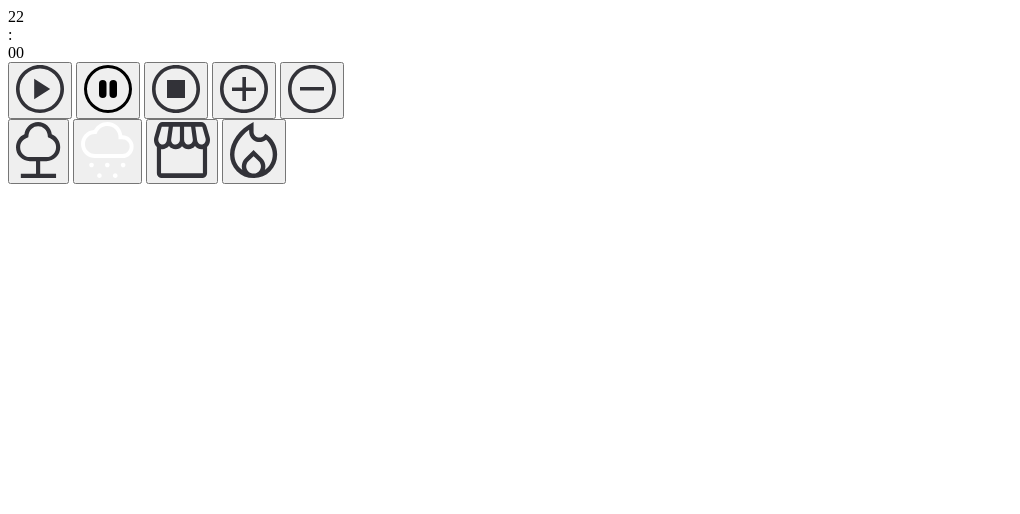
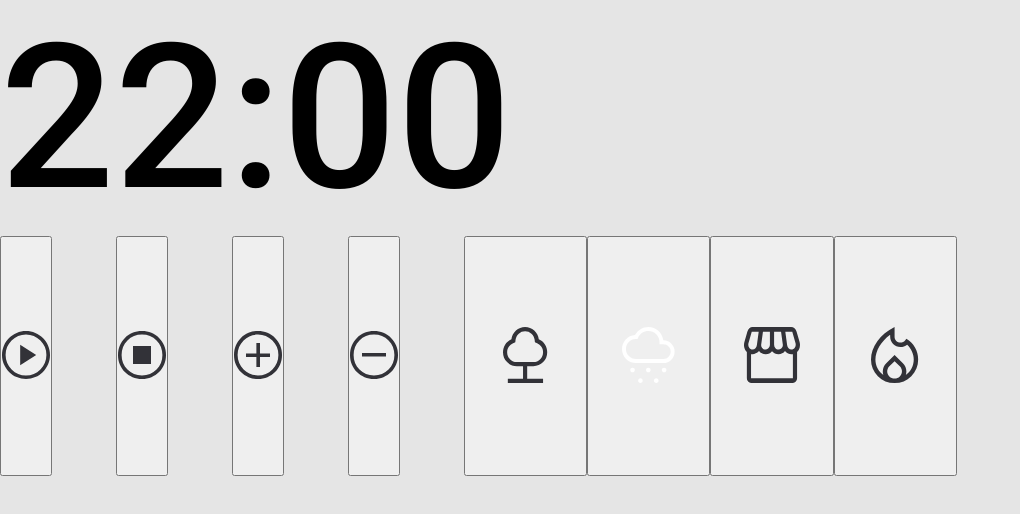
Before and after one commit to DaniloSB91/FocusTimer2.0-Explorer-D01-L05, a plain HTML site: page index.html in a window 1280 px wide. Shown: the whole page, without its empty margins (0-1020 px from the left). Drawn offline with Linux system fonts and the light colour scheme.

Commit message:
iniciando no CSS

```diff
--- a/index.html
+++ b/index.html
@@ -22,37 +22,45 @@
         <div class="controls">
             <button class="play">
                 <svg width="48" height="48" viewBox="0 0 48 48" fill="none" xmlns="http://www.w3.org/2000/svg">
-                    <path d="M18.18 34.2L34.2 24L18.18 13.8V34.2ZM24 48C20.72 48 17.62 47.37 14.7 46.11C11.78 44.85 9.23 43.13 7.05 40.95C4.87 38.77 3.15 36.22 1.89 33.3C0.63 30.38 0 27.28 0 24C0 20.72 0.63 17.62 1.89 14.7C3.15 11.78 4.87 9.23 7.05 7.05C9.23 4.87 11.78 3.15 14.7 1.89C17.62 0.63 20.72 0 24 0C27.28 0 30.38 0.63 33.3 1.89C36.22 3.15 38.77 4.87 40.95 7.05C43.13 9.23 44.85 11.78 46.11 14.7C47.37 17.62 48 20.72 48 24C48 27.28 47.37 30.38 46.11 33.3C44.85 36.22 43.13 38.77 40.95 40.95C38.77 43.13 36.22 44.85 33.3 46.11C30.38 47.37 27.28 48 24 48ZM24 44.4C29.6 44.4 34.4 42.4 38.4 38.4C42.4 34.4 44.4 29.6 44.4 24C44.4 18.4 42.4 13.6 38.4 9.6C34.4 5.6 29.6 3.6 24 3.6C18.4 3.6 13.6 5.6 9.6 9.6C5.6 13.6 3.6 18.4 3.6 24C3.6 29.6 5.6 34.4 9.6 38.4C13.6 42.4 18.4 44.4 24 44.4Z" fill="#323238"/>
-                    </svg>
+                    <path
+                        d="M18.18 34.2L34.2 24L18.18 13.8V34.2ZM24 48C20.72 48 17.62 47.37 14.7 46.11C11.78 44.85 9.23 43.13 7.05 40.95C4.87 38.77 3.15 36.22 1.89 33.3C0.63 30.38 0 27.28 0 24C0 20.72 0.63 17.62 1.89 14.7C3.15 11.78 4.87 9.23 7.05 7.05C9.23 4.87 11.78 3.15 14.7 1.89C17.62 0.63 20.72 0 24 0C27.28 0 30.38 0.63 33.3 1.89C36.22 3.15 38.77 4.87 40.95 7.05C43.13 9.23 44.85 11.78 46.11 14.7C47.37 17.62 48 20.72 48 24C48 27.28 47.37 30.38 46.11 33.3C44.85 36.22 43.13 38.77 40.95 40.95C38.77 43.13 36.22 44.85 33.3 46.11C30.38 47.37 27.28 48 24 48ZM24 44.4C29.6 44.4 34.4 42.4 38.4 38.4C42.4 34.4 44.4 29.6 44.4 24C44.4 18.4 42.4 13.6 38.4 9.6C34.4 5.6 29.6 3.6 24 3.6C18.4 3.6 13.6 5.6 9.6 9.6C5.6 13.6 3.6 18.4 3.6 24C3.6 29.6 5.6 34.4 9.6 38.4C13.6 42.4 18.4 44.4 24 44.4Z"
+                        fill="#323238" />
+                </svg>
 
 
 
             </button>
             <button class="pause hide">
-                <svg xmlns="http://www.w3.org/2000/svg" width="48" height="48" fill="currentColor"
-                    class="bi bi-pause-circle" viewBox="0 0 16 16">
-                    <path d="M8 15A7 7 0 1 1 8 1a7 7 0 0 1 0 14zm0 1A8 8 0 1 0 8 0a8 8 0 0 0 0 16z" />
+                <svg width="48" height="48" viewBox="0 0 48 48" fill="none" xmlns="http://www.w3.org/2000/svg">
                     <path
-                        d="M5 6.25a1.25 1.25 0 1 1 2.5 0v3.5a1.25 1.25 0 1 1-2.5 0v-3.5zm3.5 0a1.25 1.25 0 1 1 2.5 0v3.5a1.25 1.25 0 1 1-2.5 0v-3.5z" />
+                        d="M16.8 33.6H21.6V14.4H16.8V33.6ZM24 0C10.752 0 0 10.752 0 24C0 37.248 10.752 48 24 48C37.248 48 48 37.248 48 24C48 10.752 37.248 0 24 0ZM24 43.2C13.416 43.2 4.8 34.584 4.8 24C4.8 13.416 13.416 4.8 24 4.8C34.584 4.8 44 13.416 44 24C44 34.584 34.584 43.2 24 43.2ZM26.4 33.6H31.2V14.4H26.4V33.6Z"
+                        fill="#323238" />
                 </svg>
+
             </button>
             <button class="stop">
                 <svg width="48" height="48" viewBox="0 0 48 48" fill="none" xmlns="http://www.w3.org/2000/svg">
-                    <path d="M24 48C20.6 48 17.44 47.39 14.52 46.17C11.6 44.95 9.06 43.26 6.9 41.1C4.74 38.94 3.05 36.4 1.83 33.48C0.61 30.56 0 27.4 0 24C0 20.64 0.61 17.5 1.83 14.58C3.05 11.66 4.74 9.12 6.9 6.96C9.06 4.8 11.6 3.1 14.52 1.86C17.44 0.62 20.6 0 24 0C27.36 0 30.5 0.62 33.42 1.86C36.34 3.1 38.88 4.8 41.04 6.96C43.2 9.12 44.9 11.66 46.14 14.58C47.38 17.5 48 20.64 48 24C48 27.4 47.38 30.56 46.14 33.48C44.9 36.4 43.2 38.94 41.04 41.1C38.88 43.26 36.34 44.95 33.42 46.17C30.5 47.39 27.36 48 24 48ZM24 44.4C29.8 44.4 34.65 42.45 38.55 38.55C42.45 34.65 44.4 29.8 44.4 24C44.4 18.2 42.45 13.35 38.55 9.45C34.65 5.55 29.8 3.6 24 3.6C18.2 3.6 13.35 5.55 9.45 9.45C5.55 13.35 3.6 18.2 3.6 24C3.6 29.8 5.55 34.65 9.45 38.55C13.35 42.45 18.2 44.4 24 44.4ZM15 33H33V15H15V33Z" fill="#323238"/>
-                    </svg>
+                    <path
+                        d="M24 48C20.6 48 17.44 47.39 14.52 46.17C11.6 44.95 9.06 43.26 6.9 41.1C4.74 38.94 3.05 36.4 1.83 33.48C0.61 30.56 0 27.4 0 24C0 20.64 0.61 17.5 1.83 14.58C3.05 11.66 4.74 9.12 6.9 6.96C9.06 4.8 11.6 3.1 14.52 1.86C17.44 0.62 20.6 0 24 0C27.36 0 30.5 0.62 33.42 1.86C36.34 3.1 38.88 4.8 41.04 6.96C43.2 9.12 44.9 11.66 46.14 14.58C47.38 17.5 48 20.64 48 24C48 27.4 47.38 30.56 46.14 33.48C44.9 36.4 43.2 38.94 41.04 41.1C38.88 43.26 36.34 44.95 33.42 46.17C30.5 47.39 27.36 48 24 48ZM24 44.4C29.8 44.4 34.65 42.45 38.55 38.55C42.45 34.65 44.4 29.8 44.4 24C44.4 18.2 42.45 13.35 38.55 9.45C34.65 5.55 29.8 3.6 24 3.6C18.2 3.6 13.35 5.55 9.45 9.45C5.55 13.35 3.6 18.2 3.6 24C3.6 29.8 5.55 34.65 9.45 38.55C13.35 42.45 18.2 44.4 24 44.4ZM15 33H33V15H15V33Z"
+                        fill="#323238" />
+                </svg>
 
 
             </button>
             <button class="addTimer">
                 <svg width="48" height="48" viewBox="0 0 48 48" fill="none" xmlns="http://www.w3.org/2000/svg">
-                    <path d="M22.38 36H25.98V26.04H36V22.44H25.98V12H22.38V22.44H12V26.04H22.38V36ZM24 48C20.6 48 17.44 47.39 14.52 46.17C11.6 44.95 9.06 43.26 6.9 41.1C4.74 38.94 3.05 36.4 1.83 33.48C0.61 30.56 0 27.4 0 24C0 20.64 0.61 17.5 1.83 14.58C3.05 11.66 4.74 9.12 6.9 6.96C9.06 4.8 11.6 3.1 14.52 1.86C17.44 0.62 20.6 0 24 0C27.36 0 30.5 0.62 33.42 1.86C36.34 3.1 38.88 4.8 41.04 6.96C43.2 9.12 44.9 11.66 46.14 14.58C47.38 17.5 48 20.64 48 24C48 27.4 47.38 30.56 46.14 33.48C44.9 36.4 43.2 38.94 41.04 41.1C38.88 43.26 36.34 44.95 33.42 46.17C30.5 47.39 27.36 48 24 48ZM24 44.4C29.6 44.4 34.4 42.4 38.4 38.4C42.4 34.4 44.4 29.6 44.4 24C44.4 18.4 42.4 13.6 38.4 9.6C34.4 5.6 29.6 3.6 24 3.6C18.4 3.6 13.6 5.6 9.6 9.6C5.6 13.6 3.6 18.4 3.6 24C3.6 29.6 5.6 34.4 9.6 38.4C13.6 42.4 18.4 44.4 24 44.4Z" fill="#323238"/>
-                    </svg>
+                    <path
+                        d="M22.38 36H25.98V26.04H36V22.44H25.98V12H22.38V22.44H12V26.04H22.38V36ZM24 48C20.6 48 17.44 47.39 14.52 46.17C11.6 44.95 9.06 43.26 6.9 41.1C4.74 38.94 3.05 36.4 1.83 33.48C0.61 30.56 0 27.4 0 24C0 20.64 0.61 17.5 1.83 14.58C3.05 11.66 4.74 9.12 6.9 6.96C9.06 4.8 11.6 3.1 14.52 1.86C17.44 0.62 20.6 0 24 0C27.36 0 30.5 0.62 33.42 1.86C36.34 3.1 38.88 4.8 41.04 6.96C43.2 9.12 44.9 11.66 46.14 14.58C47.38 17.5 48 20.64 48 24C48 27.4 47.38 30.56 46.14 33.48C44.9 36.4 43.2 38.94 41.04 41.1C38.88 43.26 36.34 44.95 33.42 46.17C30.5 47.39 27.36 48 24 48ZM24 44.4C29.6 44.4 34.4 42.4 38.4 38.4C42.4 34.4 44.4 29.6 44.4 24C44.4 18.4 42.4 13.6 38.4 9.6C34.4 5.6 29.6 3.6 24 3.6C18.4 3.6 13.6 5.6 9.6 9.6C5.6 13.6 3.6 18.4 3.6 24C3.6 29.6 5.6 34.4 9.6 38.4C13.6 42.4 18.4 44.4 24 44.4Z"
+                        fill="#323238" />
+                </svg>
 
             </button>
             <button class="removeTime">
                 <svg width="48" height="48" viewBox="0 0 48 48" fill="none" xmlns="http://www.w3.org/2000/svg">
-                    <path d="M12 25.62H36V22.02H12V25.62ZM24 48C20.6 48 17.44 47.39 14.52 46.17C11.6 44.95 9.06 43.26 6.9 41.1C4.74 38.94 3.05 36.4 1.83 33.48C0.61 30.56 0 27.4 0 24C0 20.64 0.61 17.5 1.83 14.58C3.05 11.66 4.74 9.12 6.9 6.96C9.06 4.8 11.6 3.1 14.52 1.86C17.44 0.62 20.6 0 24 0C27.36 0 30.5 0.62 33.42 1.86C36.34 3.1 38.88 4.8 41.04 6.96C43.2 9.12 44.9 11.66 46.14 14.58C47.38 17.5 48 20.64 48 24C48 27.4 47.38 30.56 46.14 33.48C44.9 36.4 43.2 38.94 41.04 41.1C38.88 43.26 36.34 44.95 33.42 46.17C30.5 47.39 27.36 48 24 48ZM24 44.4C29.8 44.4 34.65 42.45 38.55 38.55C42.45 34.65 44.4 29.8 44.4 24C44.4 18.2 42.45 13.35 38.55 9.45C34.65 5.55 29.8 3.6 24 3.6C18.2 3.6 13.35 5.55 9.45 9.45C5.55 13.35 3.6 18.2 3.6 24C3.6 29.8 5.55 34.65 9.45 38.55C13.35 42.45 18.2 44.4 24 44.4Z" fill="#323238"/>
-                    </svg>
+                    <path
+                        d="M12 25.62H36V22.02H12V25.62ZM24 48C20.6 48 17.44 47.39 14.52 46.17C11.6 44.95 9.06 43.26 6.9 41.1C4.74 38.94 3.05 36.4 1.83 33.48C0.61 30.56 0 27.4 0 24C0 20.64 0.61 17.5 1.83 14.58C3.05 11.66 4.74 9.12 6.9 6.96C9.06 4.8 11.6 3.1 14.52 1.86C17.44 0.62 20.6 0 24 0C27.36 0 30.5 0.62 33.42 1.86C36.34 3.1 38.88 4.8 41.04 6.96C43.2 9.12 44.9 11.66 46.14 14.58C47.38 17.5 48 20.64 48 24C48 27.4 47.38 30.56 46.14 33.48C44.9 36.4 43.2 38.94 41.04 41.1C38.88 43.26 36.34 44.95 33.42 46.17C30.5 47.39 27.36 48 24 48ZM24 44.4C29.8 44.4 34.65 42.45 38.55 38.55C42.45 34.65 44.4 29.8 44.4 24C44.4 18.2 42.45 13.35 38.55 9.45C34.65 5.55 29.8 3.6 24 3.6C18.2 3.6 13.35 5.55 9.45 9.45C5.55 13.35 3.6 18.2 3.6 24C3.6 29.8 5.55 34.65 9.45 38.55C13.35 42.45 18.2 44.4 24 44.4Z"
+                        fill="#323238" />
+                </svg>
 
             </button>
             <div class="sounds">
@@ -93,7 +101,7 @@
 
     </main>
 
-<script src="js/index.js" type="module"></script>
+    <script src="js/index.js" type="module"></script>
 
 </body>
 
--- a/style.css
+++ b/style.css
@@ -0,0 +1,47 @@
+:root{
+    /* Colors */
+    --font-color: #323238;
+    --body-background: #E5E5E5;
+    --btn-background: #E1E1E6;
+    --btn-selected-background: #02799D;
+
+    font-size: 62,5%;
+}
+
+*{
+    margin: 0;
+    padding: 0;
+    box-sizing: border-box;
+}
+
+body{
+    background: var(--body-background);
+    font-family: 'Roboto', sans-serif;
+    font-size: medium;
+}
+
+.timer{
+    display: flex;
+
+    font-size: 12.6rem;
+}
+
+.controls{
+    display: flex;
+
+    gap: 4rem;
+}
+
+.hide{
+    display: none;
+}
+
+.sounds{
+    display: flex;
+    width: 30.8rem;
+}
+
+.sounds button{
+    width: clamp(15rem, 10rem + 30vw, 15rem);
+    height: clamp(14rem, 10rem + 30vw, 15rem);
+}
```
